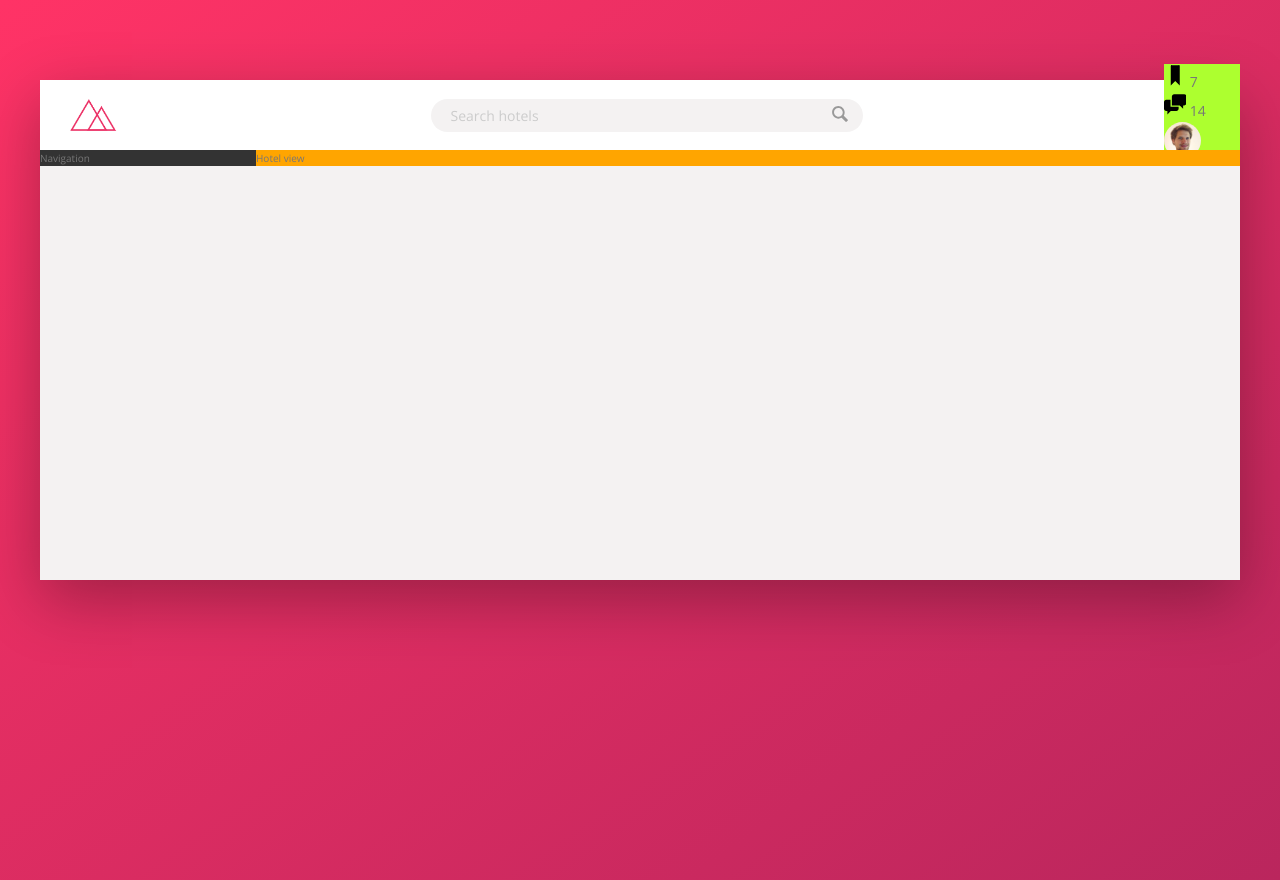
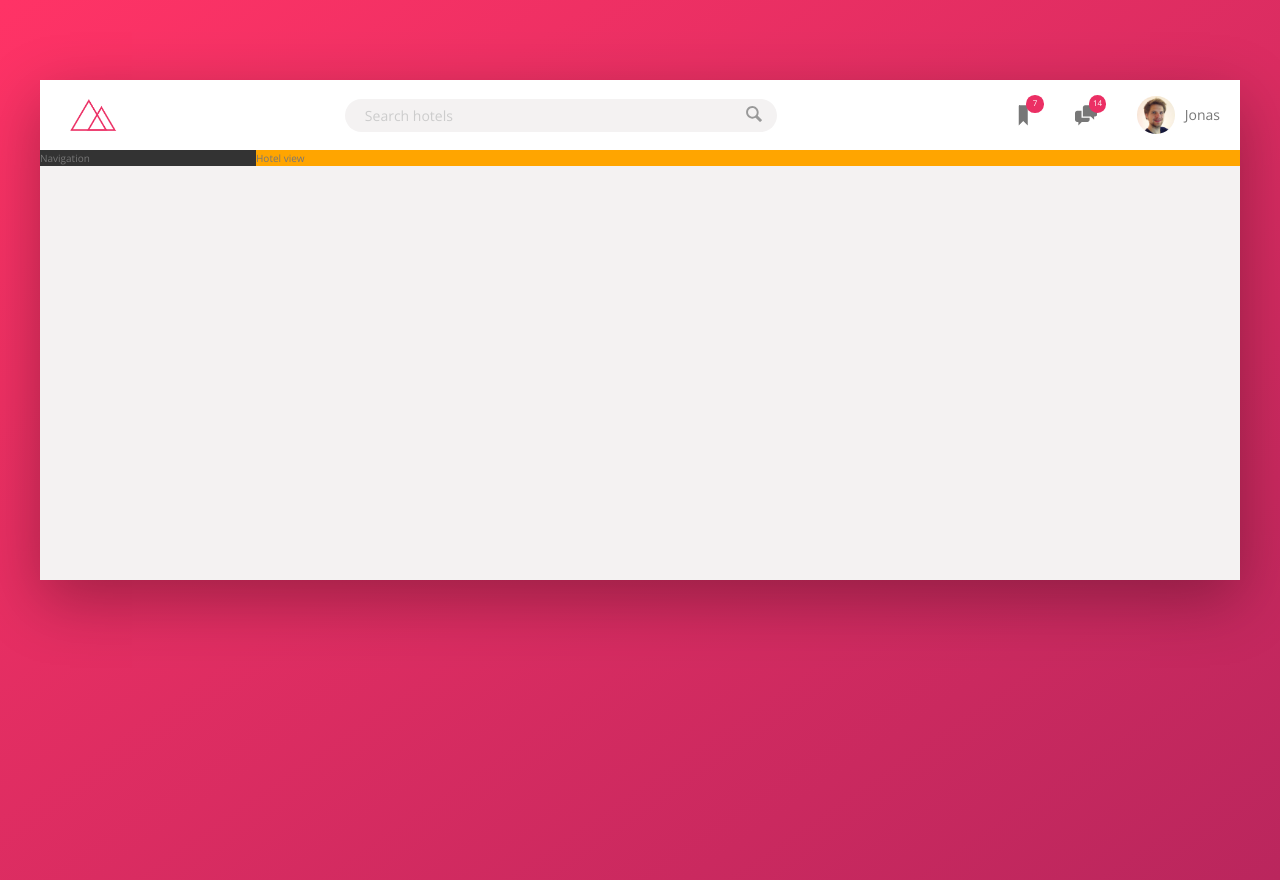
Before and after one commit to BradBones/tourism-site, a website: page index.html in a window 1280 px wide. Drawn offline with nearby package versions, Linux system fonts and the light colour scheme.

Commit message:
Header built

```diff
--- a/sass/_components.scss
+++ b/sass/_components.scss
@@ -2,7 +2,7 @@
 // LOGO
 .logo {
     height: 3.25rem;
-    margin-left: 3rem;
+    margin-left: 2rem;
 }
 
 ///////////////////////////////////
@@ -67,18 +67,48 @@
 ///////////////////////////////////
 // USER NAVIGATION
 .user-nav {
-    background-color: greenyellow;
+    align-self: stretch;
+
+    display: flex;
+    align-items: center;
+
+    // selects all of the direct children
+    & > * {
+        padding: 0 2rem;
+        cursor: pointer;
+        height: 100%;
+        display: flex;
+        align-items: center;
+    }
+
+    & > *:hover {
+        background-color: var(--color-grey-light-2);
+    }
+
     &__icon-box {
-
+        position: relative;
     }
 
     &__icon {
         height: 2.25rem;
         width: 2.25rem;
+        fill: var(--color-grey-dark-2); // SVG color change using fill
     }
 
     &__notification {
+        font-size: .8rem;
+        height: 1.75rem;
+        width: 1.75rem;
+        border-radius: 50%;
+        background-color: var(--color-primary);
+        color: #fff;
+        position: absolute;
+        top: 1.5rem;
+        right: 1.1rem;
 
+        display: flex;
+        justify-content: center;
+        align-items: center;
     }
 
     &__user {
@@ -89,6 +119,7 @@
         height: 3.75rem;
         width: 3.75rem;
         border-radius: 50%;
+        margin-right: 1rem;
     }
 
     &__user-name {
```
Also changed, not shown: css/style.css.
